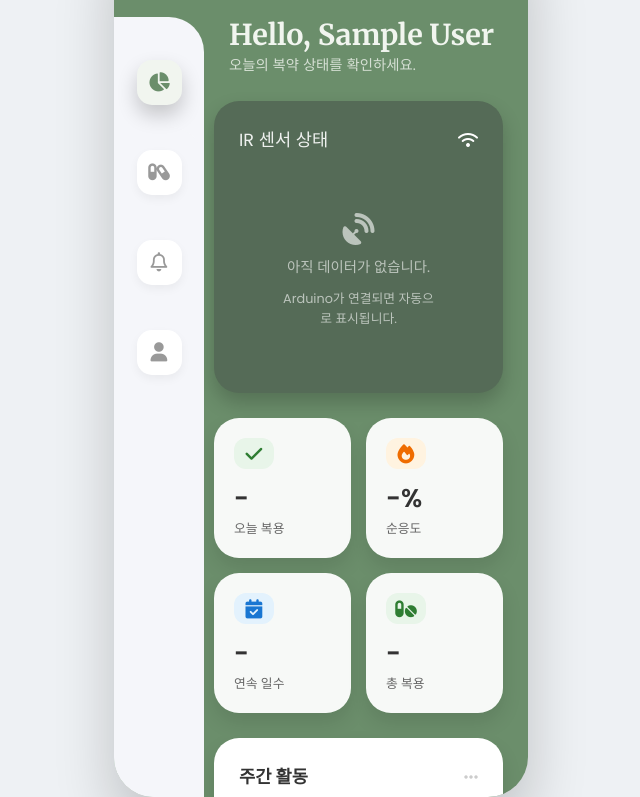
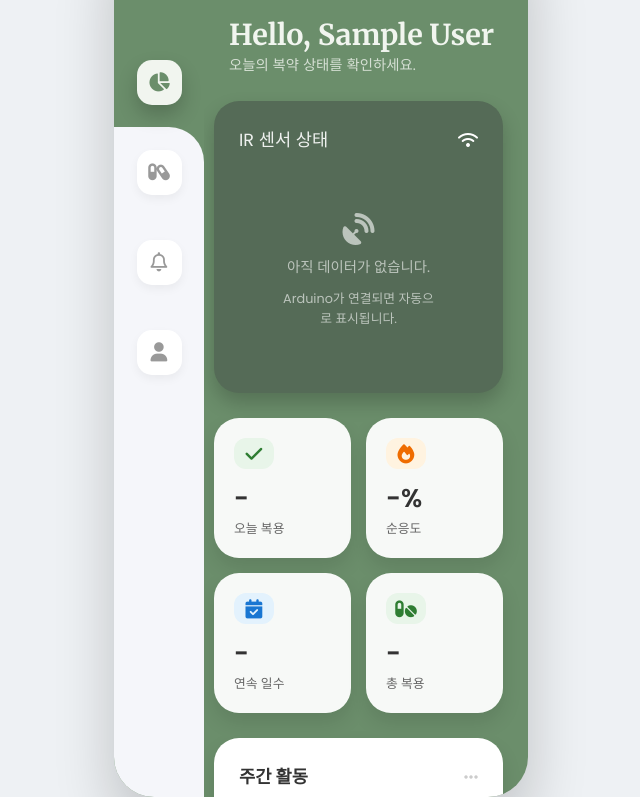
Before and after one commit to boongbang/Contest, a website: page public/dashboard.html in a window 1280 px wide. Shown: the part 83-880 px from the top of the page, without its empty margins (319-959 px from the left). Drawn offline with nearby package versions, Linux system fonts and the light colour scheme; no server answers; sample sign-in values are in the browser's storage.

Commit message:
Update dashboard.html

```diff
--- a/public/dashboard.html
+++ b/public/dashboard.html
@@ -159,7 +159,7 @@
            ========================================================================== */
         .sidebar-container {
             width: 90px;
-            background-color: var(--sidebar-bg);
+            background-color: transparent
             display: flex;
             flex-direction: column;
             height: 100%;
```
